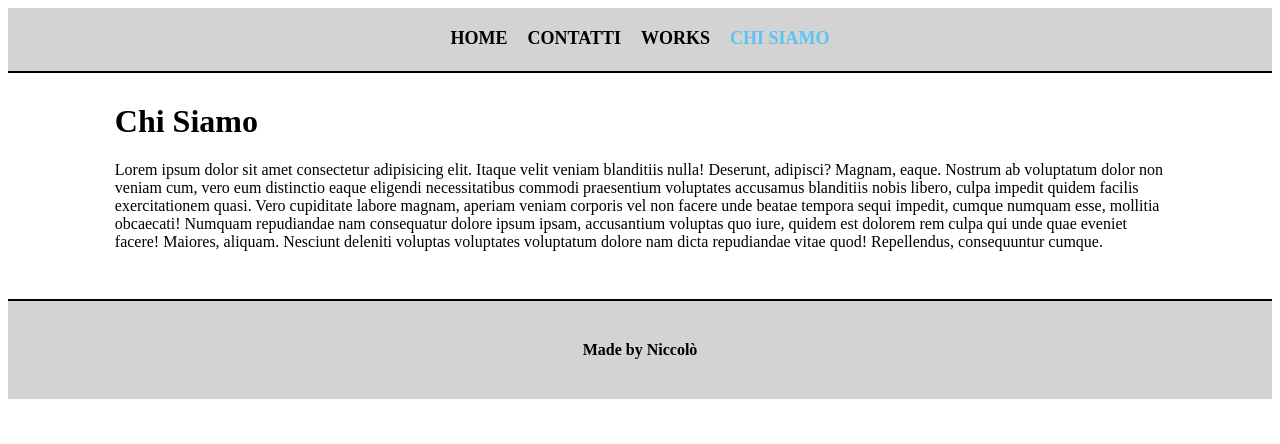
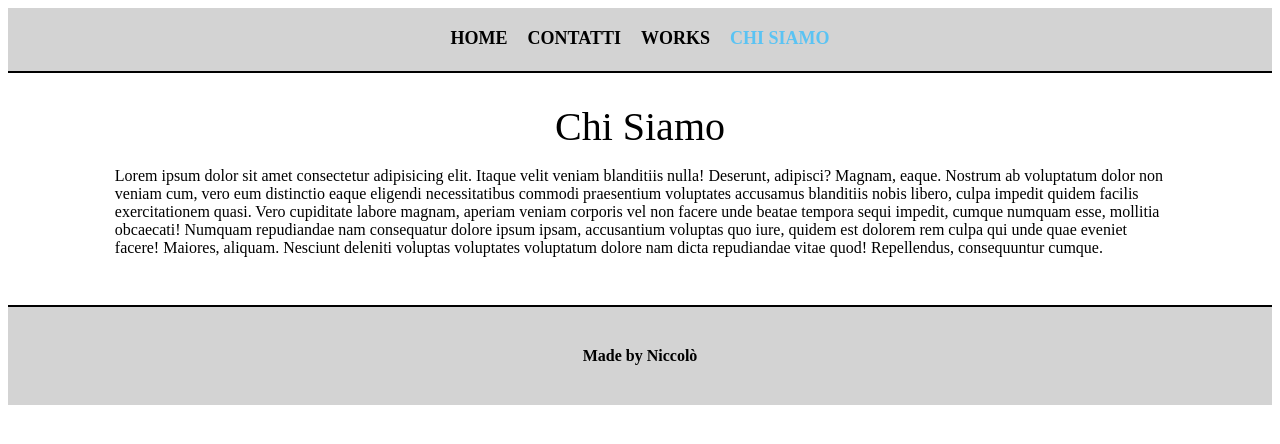
Before and after one commit to nvaccina/vite-boolfolio, a Vue app: page /chi-siamo in a window 1280 px wide. Shown: the top 444 px of the page. Built offline with nearby package versions, Linux system fonts and the light colour scheme.

Commit message:
Add sending message

```diff
--- a/src/components/ContactForm.vue
+++ b/src/components/ContactForm.vue
@@ -9,11 +9,14 @@ export default {
       name:'',
       email:'',
       message:'',
-      errors: {}
+      errors: {},
+      sending: false,
+      success: false
     }
   },
   methods:{
     sendForm(){
+      this.sending = true;
       const data = {
         name: this.name,
         email: this.email,
@@ -21,7 +24,7 @@ export default {
       }
       axios.post(`${store.apiUrl}contacts`, data)
         .then(result => {
-
+          this.sending = false;
           if(!result.data.success){
             this.errors = result.data.errors;
           }else{
@@ -51,7 +54,7 @@ export default {
       <p class="error-msg" v-for="(error, index) in errors.message" :key="index">{{ error }}</p>
     </div>
     <div class="text-center">
-      <button class="btn btn-success px-5 mt-3" type="submit">Invia</button>
+      <button class="btn btn-success mt-3" type="submit" :disabled="sending">{{sending ? 'Invio in corso...' : 'Invia'}}</button>
     </div>
 
   </form>
@@ -71,9 +74,9 @@ form{
     border-radius: 5px;
   }
   button{
-    border-radius: 5px;
     font-weight: bold;
     text-transform: uppercase;
+    width: 200px;
   }
 }
 .error-form{
--- a/src/pages/About.vue
+++ b/src/pages/About.vue
@@ -7,14 +7,15 @@ export default {
 
 <template>
     <div class="container">
-    <h1>Chi Siamo</h1>
-    <p>
-      Lorem ipsum dolor sit amet consectetur adipisicing elit. Itaque velit veniam blanditiis nulla! Deserunt, adipisci? Magnam, eaque. Nostrum ab voluptatum dolor non veniam cum, vero eum distinctio eaque eligendi necessitatibus commodi praesentium voluptates accusamus blanditiis nobis libero, culpa impedit quidem facilis exercitationem quasi. Vero cupiditate labore magnam, aperiam veniam corporis vel non facere unde beatae tempora sequi impedit, cumque numquam esse, mollitia obcaecati! Numquam repudiandae nam consequatur dolore ipsum ipsam, accusantium voluptas quo iure, quidem est dolorem rem culpa qui unde quae eveniet facere! Maiores, aliquam. Nesciunt deleniti voluptas voluptates voluptatum dolore nam dicta repudiandae vitae quod! Repellendus, consequuntur cumque.
-    </p>
-  </div>
+      <h1 class="pb-2">Chi Siamo</h1>
+      <p>
+        Lorem ipsum dolor sit amet consectetur adipisicing elit. Itaque velit veniam blanditiis nulla! Deserunt, adipisci? Magnam, eaque. Nostrum ab voluptatum dolor non veniam cum, vero eum distinctio eaque eligendi necessitatibus commodi praesentium voluptates accusamus blanditiis nobis libero, culpa impedit quidem facilis exercitationem quasi. Vero cupiditate labore magnam, aperiam veniam corporis vel non facere unde beatae tempora sequi impedit, cumque numquam esse, mollitia obcaecati! Numquam repudiandae nam consequatur dolore ipsum ipsam, accusantium voluptas quo iure, quidem est dolorem rem culpa qui unde quae eveniet facere! Maiores, aliquam. Nesciunt deleniti voluptas voluptates voluptatum dolore nam dicta repudiandae vitae quod! Repellendus, consequuntur cumque.
+      </p>
+    </div>
 
 </template>
 
-<style>
+<style lang="scss" scoped>
+@use '../scss/style.scss' as *;
 
 </style>
--- a/src/pages/Contacts.vue
+++ b/src/pages/Contacts.vue
@@ -11,13 +11,14 @@ export default {
 
 <template>
   <div class="container">
-    <h1>Contatti</h1>
+    <h1 class="pb-2">Contatti</h1>
 
     <ContactForm/>
 
   </div>
 </template>
 
-<style>
+<style lang="scss" scoped>
+@use '../scss/style.scss' as *;
 
 </style>
--- a/src/pages/Home.vue
+++ b/src/pages/Home.vue
@@ -7,7 +7,7 @@ export default {
 
 <template>
     <div class="container">
-      <h1>Home</h1>
+      <h1 class="pb-2">Home</h1>
       <p>
         Lorem ipsum dolor sit amet consectetur adipisicing elit. Itaque velit veniam blanditiis nulla! Deserunt, adipisci? Magnam, eaque. Nostrum ab voluptatum dolor non veniam cum, vero eum distinctio eaque eligendi necessitatibus commodi praesentium voluptates accusamus blanditiis nobis libero, culpa impedit quidem facilis exercitationem quasi. Vero cupiditate labore magnam, aperiam veniam corporis vel non facere unde beatae tempora sequi impedit, cumque numquam esse, mollitia obcaecati! Numquam repudiandae nam consequatur dolore ipsum ipsam, accusantium voluptas quo iure, quidem est dolorem rem culpa qui unde quae eveniet facere! Maiores, aliquam. Nesciunt deleniti voluptas voluptates voluptatum dolore nam dicta repudiandae vitae quod! Repellendus, consequuntur cumque.
       </p>
@@ -15,6 +15,7 @@ export default {
 
 </template>
 
-<style>
+<style lang="scss" scoped>
+@use '../scss/style.scss' as *;
 
 </style>
```
